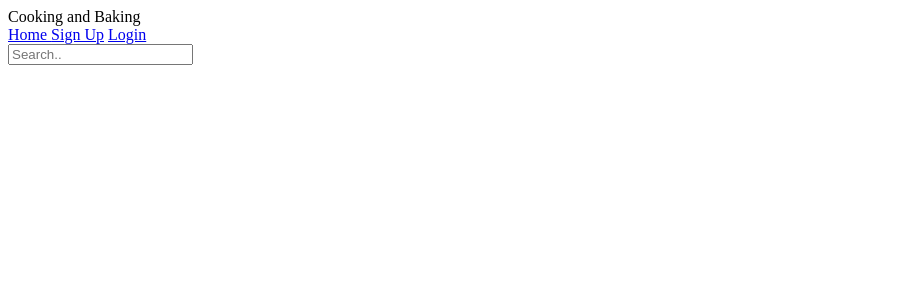
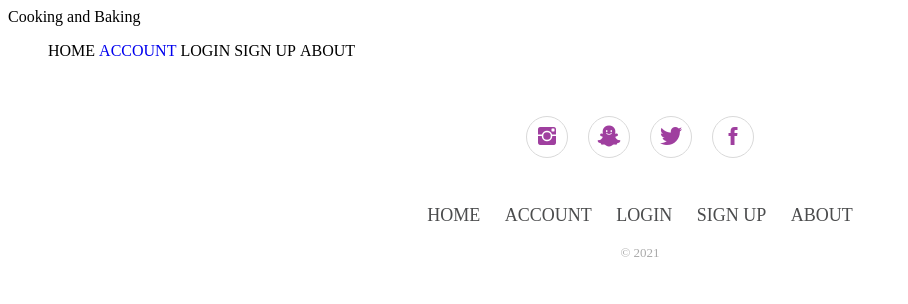
Before and after one commit to lilianaguerrero99/cooking_website, a plain HTML site: page index.html in a window 1280 px wide. Shown: the whole page, without its empty margins (0-908 px from the left). Drawn offline with nearby package versions, Linux system fonts and the light colour scheme.

Commit message:
restarting the index page

```diff
--- a/index.html
+++ b/index.html
@@ -3,17 +3,44 @@
 <head>
     <meta charset="utf-8">
     <title>Home</title>
+    <i class="fas fa-cookie"></i>
     <link href="websiteDecor.css" rel="stylesheet" type="text/css">
+    <link rel="stylesheet" href="https://cdnjs.cloudflare.com/ajax/libs/ionicons/2.0.1/css/ionicons.min.css">
 </head>
+<header>Cooking and Baking</header>
+<nav>
+    <ul>
+        <li>HOME</li>
+        <a href="account.html"><li>ACCOUNT</li></a>
+        <li>LOGIN</li>
+        <li>SIGN UP</li>
+        <li>ABOUT</li>
+
+    </ul>
+</nav>
 <body>
-<div id="navbar">
-    <div id="navbarHeader"> Cooking and Baking </div>
-    <div id="menuOptions"> <a href="index.html">Home </a> <a id="signUp" onClick="updateLogin()" href="signUp.html" target="_blank">Sign Up</a> <a id="logOut" onClick="updateLogin()" href="login.html">Login</a>
-        <!--	  <a id="logIn" onClick="updateLogin()" href="account.html">Account</a>-->
-    </div>
-</div>
 
-<input type="text" name="search" placeholder="Search..">
+
+
 
 </body>
+<div class="footer-basic">
+    <footer>
+        <div class="social">
+            <a href="#"><i class="icon ion-social-instagram"></i></a>
+            <a href="#"><i class="icon ion-social-snapchat"></i></a>
+            <a href="#"><i class="icon ion-social-twitter"></i></a>
+            <a href="#"><i class="icon ion-social-facebook"></i></a>
+        </div>
+
+        <ul class="li">
+            <li>HOME</li>
+            <li>ACCOUNT</li>
+            <li>LOGIN</li>
+            <li>SIGN UP</li>
+            <li>ABOUT</li>
+        </ul>
+        <p class="copyright">© 2021</p>
+    </footer>
+</div>
 </html>
--- a/websiteDecor.css
+++ b/websiteDecor.css
@@ -213,3 +213,70 @@
 /*input[type=text]:focus {*/
 /*    width: 20%;*/
 /*}*/
+i{
+    color: purple;
+}
+
+.footer-basic {
+    padding:40px 0;
+    background-color:#ffffff;
+    color:#4b4c4d;
+}
+
+.footer-basic ul {
+    padding:0;
+    list-style:none;
+    text-align:center;
+    font-size:18px;
+    line-height:1.6;
+    margin-bottom:0;
+}
+
+.footer-basic li {
+    padding:0 10px;
+}
+
+.footer-basic ul a {
+    color:inherit;
+    text-decoration:none;
+    opacity:0.8;
+}
+
+.footer-basic ul a:hover {
+    opacity:1;
+}
+
+.footer-basic .social {
+    text-align:center;
+    padding-bottom:25px;
+}
+
+.footer-basic .social > a {
+    font-size:24px;
+    width:40px;
+    height:40px;
+    line-height:40px;
+    display:inline-block;
+    text-align:center;
+    border-radius:50%;
+    border:1px solid #ccc;
+    margin:0 8px;
+    color:inherit;
+    opacity:0.75;
+}
+
+.footer-basic .social > a:hover {
+    opacity:0.9;
+}
+
+.footer-basic .copyright {
+    margin-top:15px;
+    text-align:center;
+    font-size:13px;
+    color:#aaa;
+    margin-bottom:0;
+}
+
+li{
+    display: inline-block;
+}
```
Also changed, not shown: account.html (+2 -1 lines).
